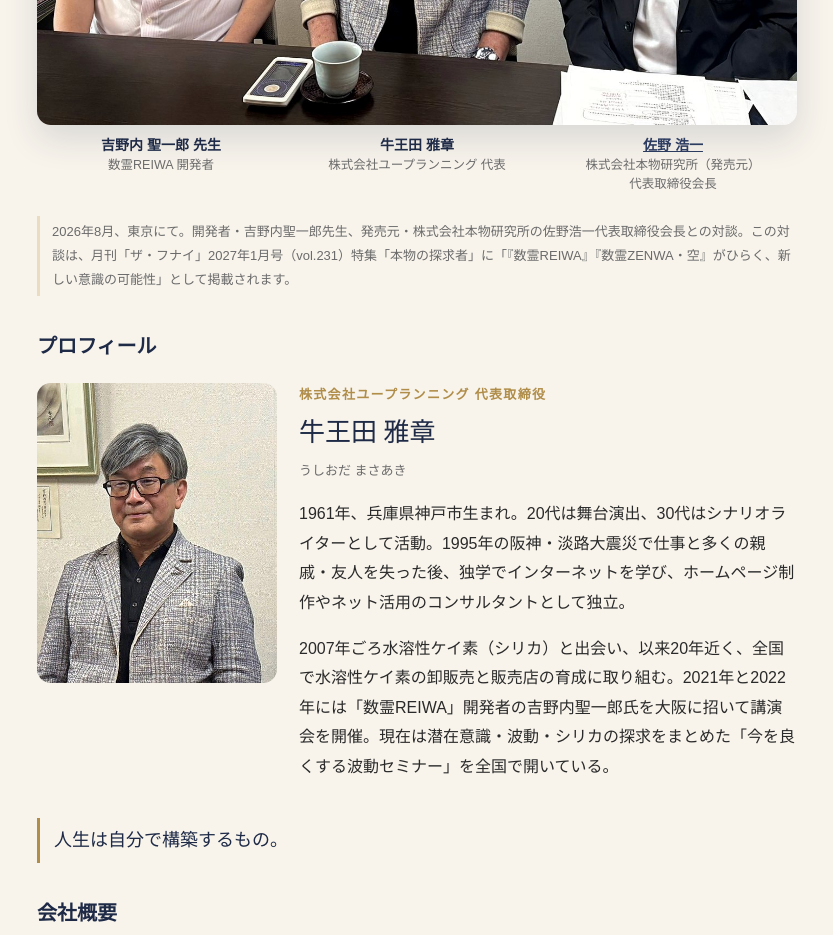
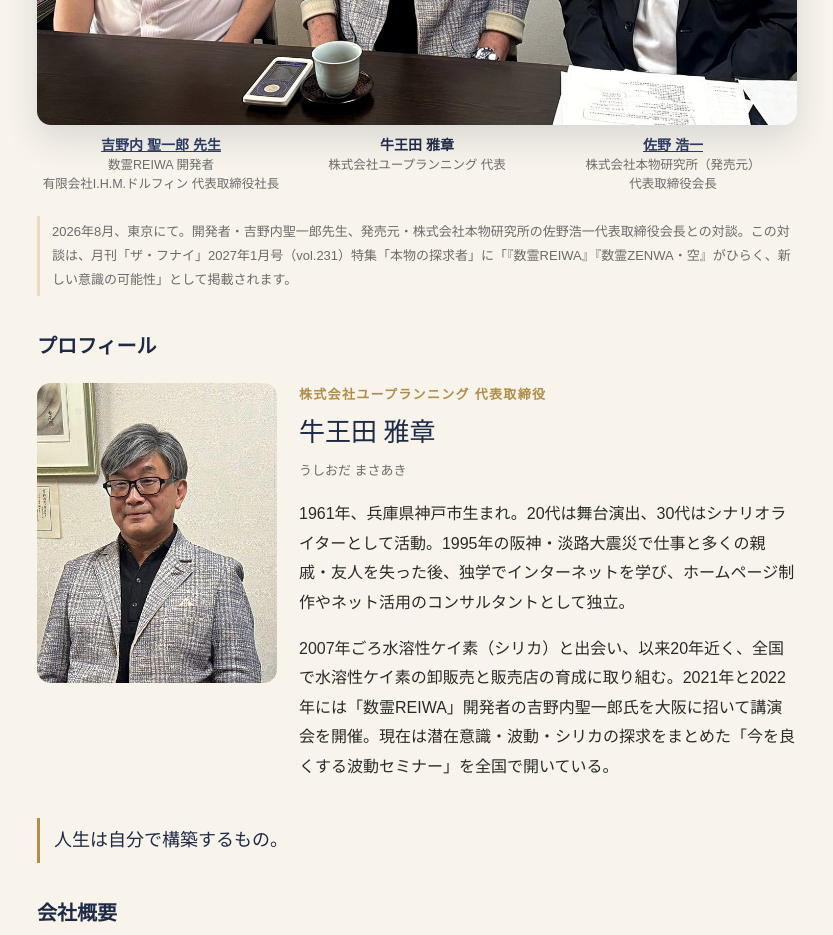
Before and after one commit to ushioda1961/kazutama-site, a plain HTML site: page greeting.html in a window 1280 px wide. Shown: the part 920-1855 px from the top of the page, without its empty margins (223-1056 px from the left). Drawn offline with Linux system fonts and the light colour scheme.

Commit message:
吉野内聖一郎先生の肩書きと参考ページへのリンクを追加
Co-Authored-By: Claude Opus 5.5 <noreply@anthropic.com>

```diff
--- a/greeting.html
+++ b/greeting.html
@@ -32,7 +32,7 @@
     <figure class="trust-photo" style="margin-top:24px">
       <img src="assets/img/taidan_three.jpg" width="1400" height="872" alt="左から吉野内聖一郎先生、牛王田雅章、佐野浩一会長">
       <figcaption>
-        <span><b>吉野内 聖一郎 先生</b>数霊REIWA 開発者</span>
+        <span><b><a href="https://ihmdolphin.com/kazutama-change-destiny/" target="_blank" rel="noopener">吉野内 聖一郎 先生</a></b>数霊REIWA 開発者<br>有限会社I.H.M.ドルフィン 代表取締役社長</span>
         <span><b>牛王田 雅章</b>株式会社ユープランニング 代表</span>
         <span><b><a href="https://www.sano51.com/" target="_blank" rel="noopener">佐野 浩一</a></b>株式会社本物研究所（発売元）<br>代表取締役会長</span>
       </figcaption>
```
Also changed, not shown: index.html (+1 -1 lines).
